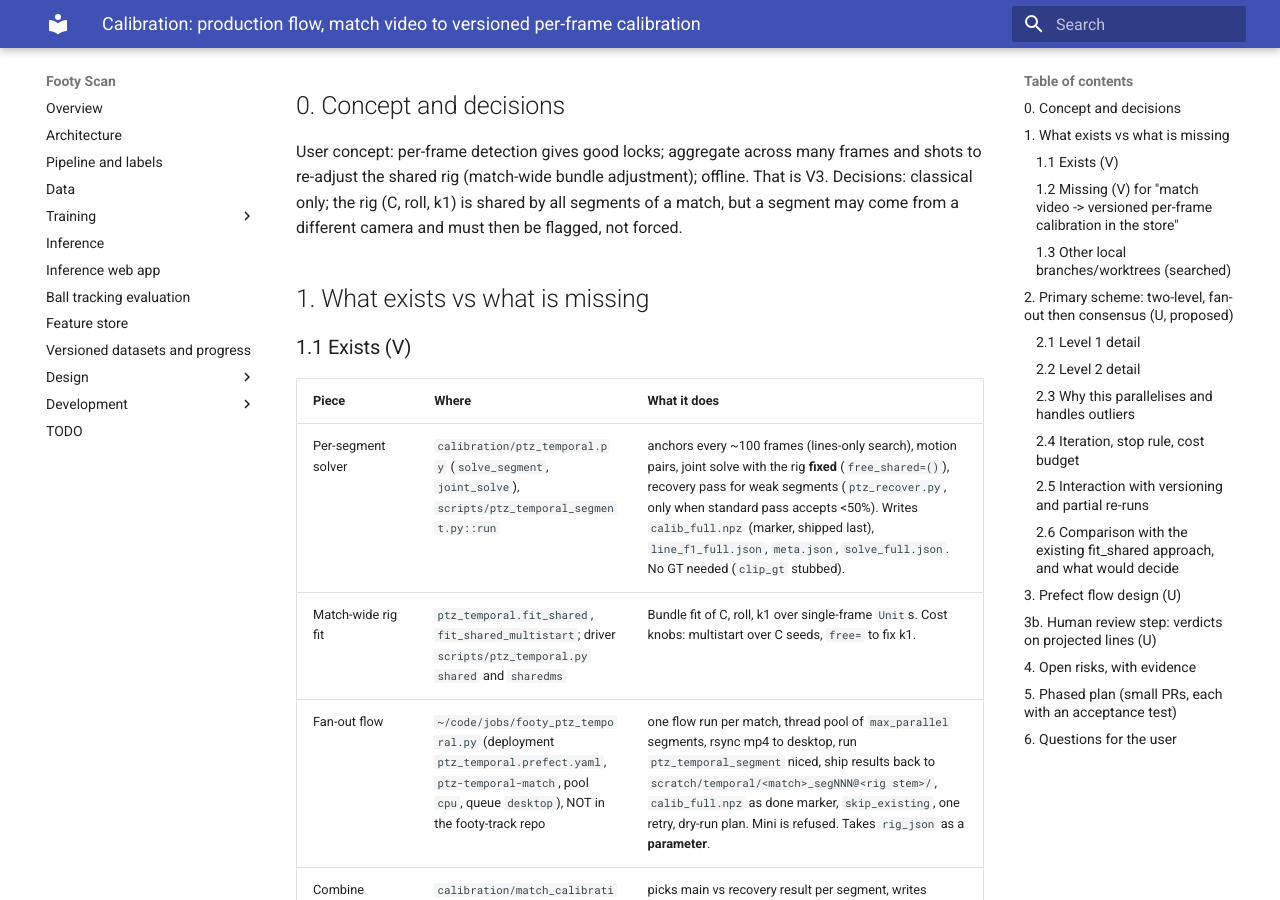
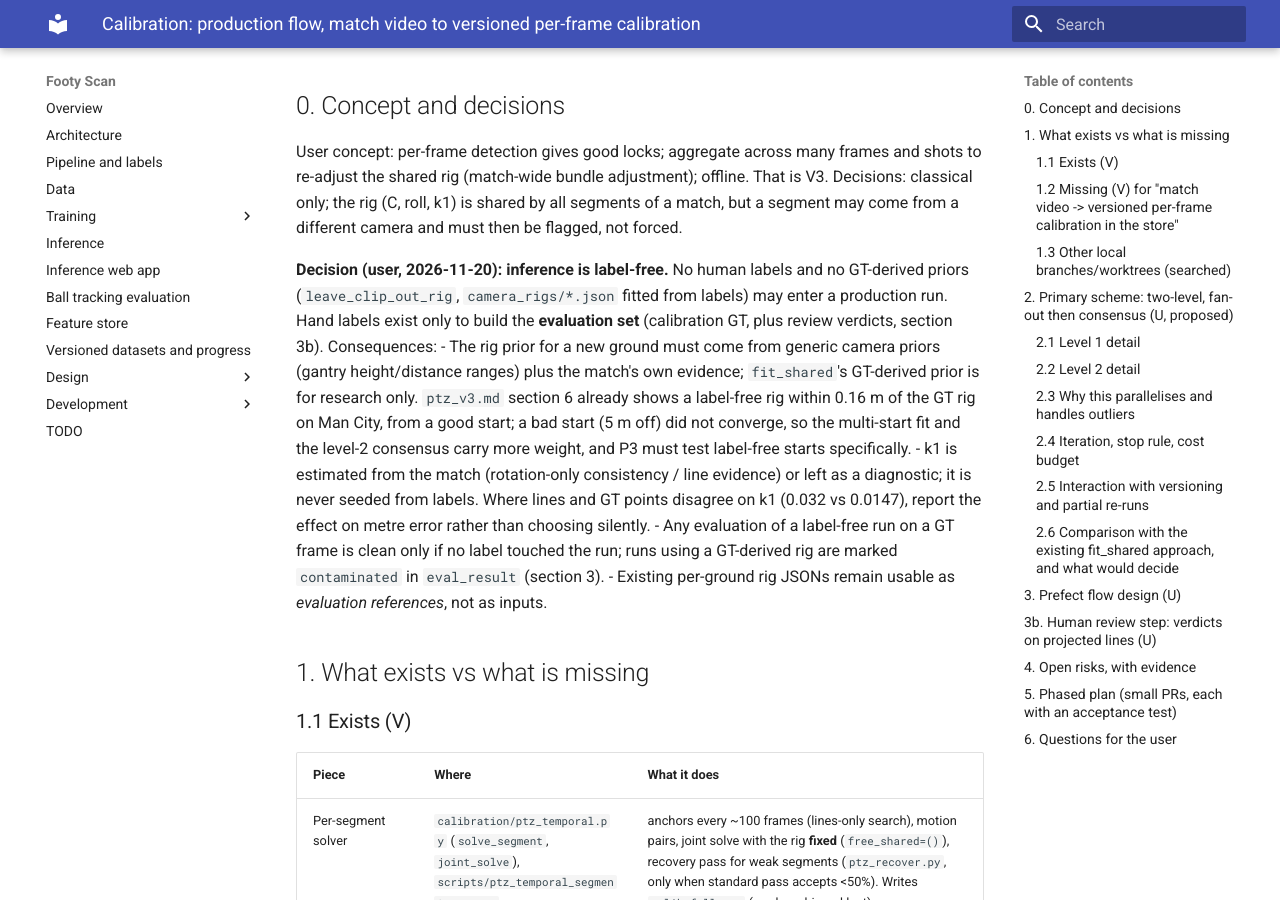
Before and after one commit to egroeg121/footy-track, an MkDocs documentation site: the page built from docs/design/calibration_match_flow.md, in a window 1280 px wide and 900 px high, scrolled down 420 px. Built offline with MkDocs 1.6.1 and Material for MkDocs 9.7.7, drawn with Linux system fonts in a browser that asks for light colours; some of the changed text lies outside the part shown.

Commit message:
docs(design): calibration flow is label-free at inference; labels only for eval set
Co-Authored-By: Claude Opus 5.5 <noreply@anthropic.com>
Claude-Session: https://claude.ai/code/session_01FxpgPwEjn6Tfv5PvajFmyH

```diff
--- a/docs/design/calibration_match_flow.md
+++ b/docs/design/calibration_match_flow.md
@@ -14,6 +14,20 @@ KB pages relied on: `prefect-job-system` (pools, queues, merlin move, one-heavy-
 User concept: per-frame detection gives good locks; aggregate across many frames and shots to re-adjust the shared
 rig (match-wide bundle adjustment); offline. That is V3. Decisions: classical only; the rig (C, roll, k1) is shared by all
 segments of a match, but a segment may come from a different camera and must then be flagged, not forced.
+
+**Decision (user, 2026-11-20): inference is label-free.** No human labels and no GT-derived priors (`leave_clip_out_rig`,
+`camera_rigs/*.json` fitted from labels) may enter a production run. Hand labels exist only to build the **evaluation
+set** (calibration GT, plus review verdicts, section 3b). Consequences:
+- The rig prior for a new ground must come from generic camera priors (gantry height/distance ranges) plus the match's
+  own evidence; `fit_shared`'s GT-derived prior is for research only. `ptz_v3.md` section 6 already shows a label-free
+  rig within 0.16 m of the GT rig on Man City, from a good start; a bad start (5 m off) did not converge, so the
+  multi-start fit and the level-2 consensus carry more weight, and P3 must test label-free starts specifically.
+- k1 is estimated from the match (rotation-only consistency / line evidence) or left as a diagnostic; it is never
+  seeded from labels. Where lines and GT points disagree on k1 (0.032 vs 0.0147), report the effect on metre error
+  rather than choosing silently.
+- Any evaluation of a label-free run on a GT frame is clean only if no label touched the run; runs using a GT-derived
+  rig are marked `contaminated` in `eval_result` (section 3).
+- Existing per-ground rig JSONs remain usable as *evaluation references*, not as inputs.
 
 ## 1. What exists vs what is missing
 
@@ -200,7 +214,7 @@ P3 is the only PR that spends significant CPU before the architecture commits.
 
 ## 6. Questions for the user
 
-1. **Rig priors for a new ground**: accept a one-off hand labelling (~7-10 GT frames) to fix k1 and seed the rig per ground, or must new grounds be fully label-free (then k1 stays a diagnostic, not a parameter)?
+1. **ANSWERED (user): label-free at inference; labels only for the eval set** (see section 0). Original question: accept a one-off hand labelling (~7-10 GT frames) to fix k1 and seed the rig per ground, or must new grounds be fully label-free (then k1 stays a diagnostic, not a parameter)?
 2. **Cache retention**: keep per-segment caches (~0.5 MB/frame, ~50 GB per Man City) on the desktop so L1' costs ~15% of a pass, or discard and pay full passes? Which disk is allowed to hold them?
 3. **What do outlier segments become?** Flag and abstain (H = NaN), fit their own camera variant when recoverable (extends `rig_variants`), or send to hand labelling on the labeller (the calibration editor already exists)?
 4. **Accuracy bar**: what metres error, at what depth, makes a frame usable downstream (tracking positions, ball height)? This sets the gate and decides whether far-touchline error needs fixing before ingest.
```
